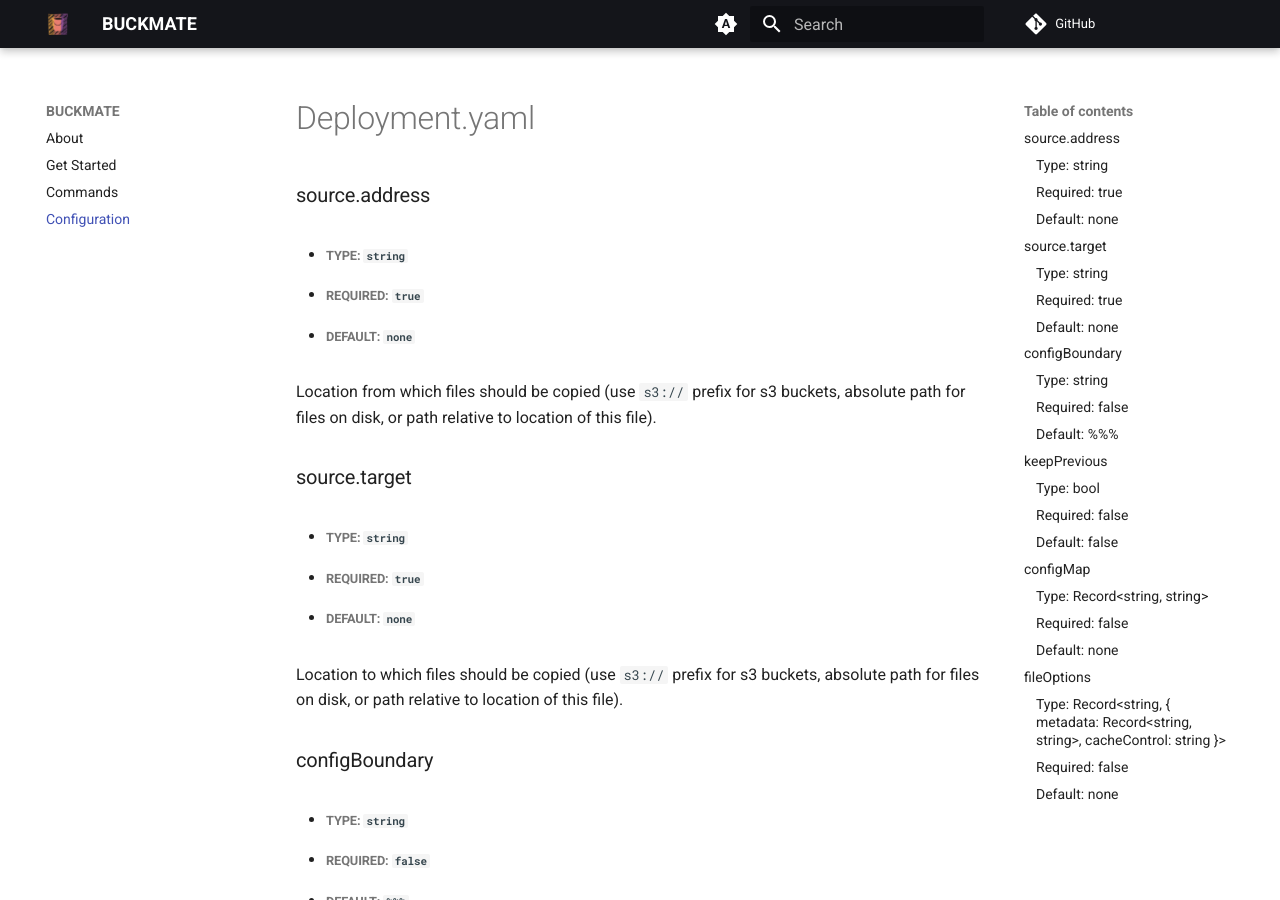
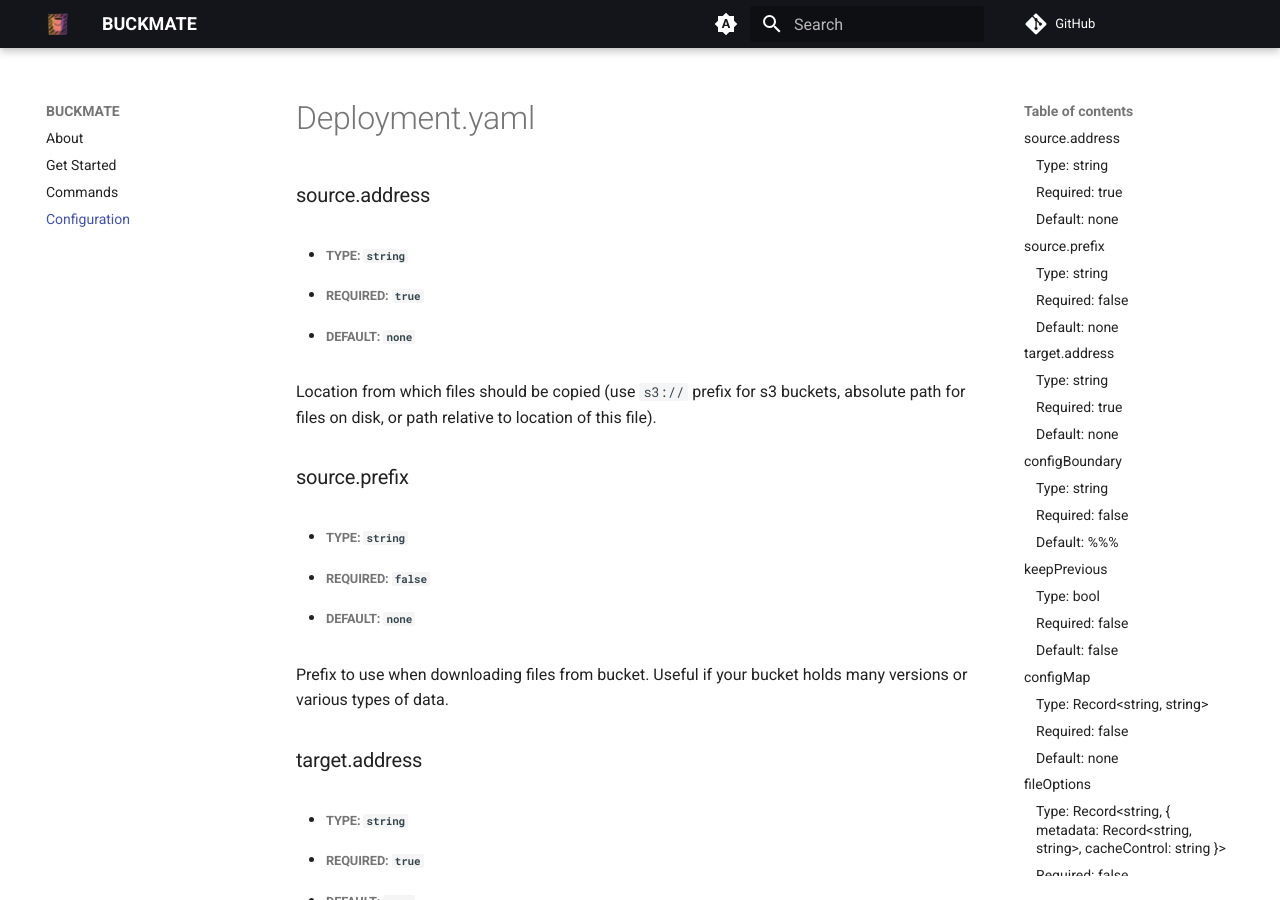
Before and after one commit to afternun/buckmate, an MkDocs documentation site: the page built from docs/docs/configuration.md, in a window 1280 px wide and 900 px high. Built offline with MkDocs 1.6.1 and Material for MkDocs 9.7.7, drawn with Linux system fonts in a browser that asks for light colours; comment, search, counter and statistics services are not loaded.

Commit message:
fix docs, add e2e test for environment config merge, add missing e2e files

```diff
--- a/docs/docs/configuration.md
+++ b/docs/docs/configuration.md
@@ -6,7 +6,14 @@
 
 Location from which files should be copied (use `s3://` prefix for s3 buckets, absolute path for files on disk, or path relative to location of this file).
 
-### source.target
+### source.prefix
+* ##### Type: `string`
+* ##### Required: `false`
+* ##### Default: `none`
+
+Prefix to use when downloading files from bucket. Useful if your bucket holds many versions or various types of data.
+
+### target.address
 * ##### Type: `string`
 * ##### Required: `true`
 * ##### Default: `none`
```
Also changed, not shown: README.md, 11 other files.
